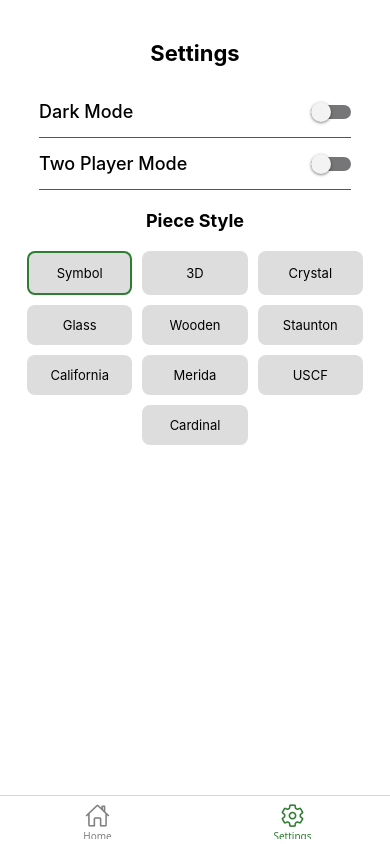
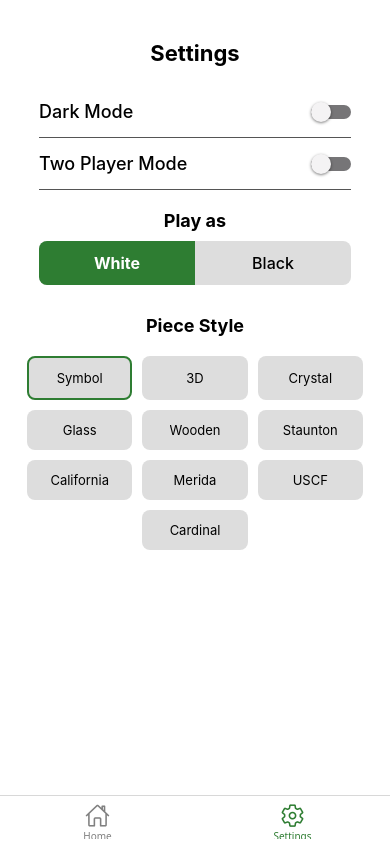
Before and after one commit to learnersthings/ThinkMateChess, a React Native app: screen /Settings in a window 390 px wide. Both pictures are taken after a click on the element 331 px from the left and 163 px from the top of the page. Built offline with nearby package versions, Linux system fonts and the light colour scheme.

Commit message:
Game mode

```diff
--- a/src/context/GameSettingsContext.tsx
+++ b/src/context/GameSettingsContext.tsx
@@ -5,6 +5,10 @@ export type PieceStyle = "symbol" | "3d" | "crystal" | "glass" | "wooden" | "sta
 interface GameSettingsContextType {
     pieceStyle: PieceStyle;
     setPieceStyle: (style: PieceStyle) => void;
+    gameMode: "single" | "two";
+    setGameMode: (mode: "single" | "two") => void;
+    playerColor: "w" | "b";
+    setPlayerColor: (color: "w" | "b") => void;
 }
 
 const GameSettingsContext = createContext<GameSettingsContextType | undefined>(
@@ -13,9 +17,11 @@ const GameSettingsContext = createContext<GameSettingsContextType | undefined>(
 
 export const GameSettingsProvider = ({ children }: { children: ReactNode }) => {
     const [pieceStyle, setPieceStyle] = useState<PieceStyle>("symbol");
+    const [gameMode, setGameMode] = useState<"single" | "two">("two");
+    const [playerColor, setPlayerColor] = useState<"w" | "b">("w");
 
     return (
-        <GameSettingsContext.Provider value={{ pieceStyle, setPieceStyle }}>
+        <GameSettingsContext.Provider value={{ pieceStyle, setPieceStyle, gameMode, setGameMode, playerColor, setPlayerColor }}>
             {children}
         </GameSettingsContext.Provider>
     );
--- a/src/game/engine.ts
+++ b/src/game/engine.ts
@@ -34,6 +34,46 @@ export function makeMove(from: string, to: string, promotion: string = "q") {
 export function isPromotionMove(from: string, to: string) {
     const moves = game.moves({ verbose: true }) as any[];
     return moves.some(m => m.from === from && m.to === to && m.promotion);
+}
+
+export function makeComputerMove() {
+    const moves = game.moves({ verbose: true }) as any[];
+    if (moves.length === 0) return null;
+
+    const pieceValues: Record<string, number> = { q: 9, r: 5, b: 3, n: 3, p: 1 };
+
+    let bestMove = null;
+    let bestScore = -1;
+
+    for (const move of moves) {
+        let score = 0;
+        if (move.captured) {
+            score = pieceValues[move.captured] || 1;
+        }
+
+        if (move.promotion) {
+            score += 8;
+        }
+
+        score += Math.random() * 0.5;
+
+        if (score > bestScore) {
+            bestScore = score;
+            bestMove = move;
+        }
+    }
+
+    if (!bestMove) {
+        bestMove = moves[Math.floor(Math.random() * moves.length)];
+    }
+
+    const result = game.move(bestMove.san);
+
+    return {
+        move: result,
+        fen: game.fen(),
+        isValid: !!result,
+    };
 }
 
 // turn
--- a/src/screens/GameScreen.tsx
+++ b/src/screens/GameScreen.tsx
@@ -1,4 +1,4 @@
-import React, { useState, useCallback } from "react";
+import React, { useState, useCallback, useEffect } from "react";
 import { View, Text, TouchableOpacity, StyleSheet, Image, Modal } from "react-native";
 import { useFocusEffect } from "@react-navigation/native";
 
@@ -14,6 +14,7 @@ import {
     isGameOver,
     getGameOverReason,
     getKingSquare,
+    makeComputerMove,
 } from "../game/engine";
 
 import { toSquare } from "../game/square";
@@ -25,7 +26,7 @@ import { getPieceAssetSource } from "../game/pieceAssets";
 
 export default function GameScreen() {
     const { colors, getBoardColors } = useThemeStyles();
-    const { pieceStyle } = useGameSettings();
+    const { pieceStyle, gameMode, playerColor } = useGameSettings();
     const boardColors = getBoardColors(pieceStyle);
 
     const [board, setBoard] = useState(getBoard());
@@ -87,6 +88,28 @@ export default function GameScreen() {
         updateGameStatus();
     };
 
+    // Computer Move Logic
+    useEffect(() => {
+        if (gameMode === "single" && !isGameOver()) {
+            const turn = getTurn();
+            if (turn !== playerColor) {
+                // It's the computer's turn. Wait a small delay for realism.
+                const timer = setTimeout(() => {
+                    const result = makeComputerMove();
+                    if (result && result.isValid) {
+                        refresh();
+                        setLastMove({
+                            from: result.move.from,
+                            to: result.move.to,
+                        });
+                        updateGameStatus();
+                    }
+                }, 500);
+                return () => clearTimeout(timer);
+            }
+        }
+    }, [board, gameMode, playerColor]);
+
     const captured = getCapturedPieces();
 
     const renderCaptured = (color: "w" | "b") => {
@@ -138,6 +161,7 @@ export default function GameScreen() {
         if (!selected) {
             if (!piece) return;
             if (piece.color !== turn) return;
+            if (gameMode === "single" && turn !== playerColor) return; // Prevent selection on computer's turn
 
             setSelected(square);
             setLegalMoves(getLegalMoves(square).map((m) => m.to));
@@ -196,9 +220,9 @@ export default function GameScreen() {
 
             {/* The board sits perfectly in the center of the container's flex: 1 space, shifted slightly up to optically balance with bottom tabs */}
             <View style={{ justifyContent: "center", width: "100%", alignItems: "center", transform: [{ translateY: -30 }] }}>
-                {renderCaptured("b")}
+                {renderCaptured(playerColor === "b" ? "w" : "b")}
 
-                <View style={styles.board}>
+                <View style={[styles.board, playerColor === "b" && { transform: [{ rotate: "180deg" }] }]}>
                     {board.map((row, i) => (
                         <View key={i} style={styles.row}>
                                 {row.map((square, j) => {
@@ -236,14 +260,11 @@ export default function GameScreen() {
                                         }
                                     }
 
-                                    const selectedStyle = selected === sq;
                                     const legal = isLegalMove(sq);
-                                    const last = isLastMove(sq);
 
                                     return (
                                         <TouchableOpacity
                                             key={j}
-                                            onPress={() => handlePress(i, j)}
                                             style={[
                                                 styles.square,
 
@@ -257,18 +278,20 @@ export default function GameScreen() {
                                                 },
 
                                                 // selected
-                                                selectedStyle && {
+                                                selected === sq && {
                                                     borderWidth: 2,
                                                     borderColor: colors.selected,
                                                 },
 
-                                                // last move highlight
-                                                last && {
-                                                    backgroundColor: colors.lastMove,
-                                                },
+                                                // last move
+                                                isLastMove(sq) && { backgroundColor: colors.lastMove },
                                             ]}
+                                            onPress={() => handlePress(i, j)}
+                                            activeOpacity={1}
                                         >
-                                            {pieceContent}
+                                            <View style={playerColor === "b" ? { transform: [{ rotate: "180deg" }] } : {}}>
+                                                {pieceContent}
+                                            </View>
 
                                             {legal && (
                                                 <View
@@ -276,8 +299,7 @@ export default function GameScreen() {
                                                         width: 10,
                                                         height: 10,
                                                         borderRadius: 5,
-                                                        backgroundColor:
-                                                            colors.legalDot,
+                                                        backgroundColor: colors.legalDot,
                                                         position: "absolute",
                                                     }}
                                                 />
@@ -289,7 +311,7 @@ export default function GameScreen() {
                         ))}
                 </View>
 
-                {renderCaptured("w")}
+                {renderCaptured(playerColor === "b" ? "b" : "w")}
             </View>
 
             {/* Game Over Modal / Overlay */}
--- a/src/screens/SettingsScreen.tsx
+++ b/src/screens/SettingsScreen.tsx
@@ -4,9 +4,8 @@ import { useTheme } from "../context/ThemeContext";
 import { useGameSettings, PieceStyle } from "../context/GameSettingsContext";
 
 export default function SettingsScreen() {
-    const [mode, setMode] = useState<"single" | "two">("two");
     const { theme, toggleTheme } = useTheme();
-    const { pieceStyle, setPieceStyle } = useGameSettings();
+    const { pieceStyle, setPieceStyle, gameMode, setGameMode, playerColor, setPlayerColor } = useGameSettings();
 
     const isDark = theme === "dark";
 
@@ -42,12 +41,47 @@ export default function SettingsScreen() {
             <View style={styles.toggleRow}>
                 <Text style={[styles.toggleLabel, isDark && styles.darkText]}>Two Player Mode</Text>
                 <Switch
-                    value={mode === "two"}
-                    onValueChange={(val) => setMode(val ? "two" : "single")}
+                    value={gameMode === "two"}
+                    onValueChange={(val) => setGameMode(val ? "two" : "single")}
                     trackColor={{ false: "#767577", true: "#2e7d32" }}
-                    thumbColor={mode === "two" ? "#ffffff" : "#f4f3f4"}
+                    thumbColor={gameMode === "two" ? "#ffffff" : "#f4f3f4"}
                 />
             </View>
+
+            {/* PLAYER COLOR (Only show if Single Player) */}
+            {gameMode === "single" && (
+                <View style={styles.colorSelectorContainer}>
+                    <Text style={[styles.sectionTitle, isDark && styles.darkText]}>Play as</Text>
+                    <View style={styles.segmentedControl}>
+                        <TouchableOpacity
+                            style={[
+                                styles.segmentButton,
+                                playerColor === "w" && styles.segmentButtonActive,
+                                isDark && playerColor !== "w" && styles.optionDark
+                            ]}
+                            onPress={() => setPlayerColor("w")}
+                        >
+                            <Text style={[
+                                styles.segmentText,
+                                playerColor === "w" ? styles.segmentTextActive : (isDark && styles.darkText)
+                            ]}>White</Text>
+                        </TouchableOpacity>
+                        <TouchableOpacity
+                            style={[
+                                styles.segmentButton,
+                                playerColor === "b" && styles.segmentButtonActive,
+                                isDark && playerColor !== "b" && styles.optionDark
+                            ]}
+                            onPress={() => setPlayerColor("b")}
+                        >
+                            <Text style={[
+                                styles.segmentText,
+                                playerColor === "b" ? styles.segmentTextActive : (isDark && styles.darkText)
+                            ]}>Black</Text>
+                        </TouchableOpacity>
+                    </View>
+                </View>
+            )}
 
             <Text style={[styles.sectionTitle, isDark && styles.darkText, { marginTop: 20 }]}>Piece Style</Text>
 
@@ -157,4 +191,40 @@ const styles = StyleSheet.create({
         borderWidth: 2,
         borderColor: "#2e7d32",
     },
+
+    colorSelectorContainer: {
+        width: "80%",
+        alignItems: "center",
+        marginTop: 10,
+        marginBottom: 10,
+    },
+
+    segmentedControl: {
+        flexDirection: "row",
+        width: "100%",
+        backgroundColor: "#ddd",
+        borderRadius: 8,
+        overflow: "hidden",
+    },
+
+    segmentButton: {
+        flex: 1,
+        paddingVertical: 12,
+        alignItems: "center",
+        justifyContent: "center",
+    },
+
+    segmentButtonActive: {
+        backgroundColor: "#2e7d32",
+    },
+
+    segmentText: {
+        fontSize: 16,
+        fontWeight: "500",
+    },
+
+    segmentTextActive: {
+        color: "white",
+        fontWeight: "bold",
+    },
 });
```
